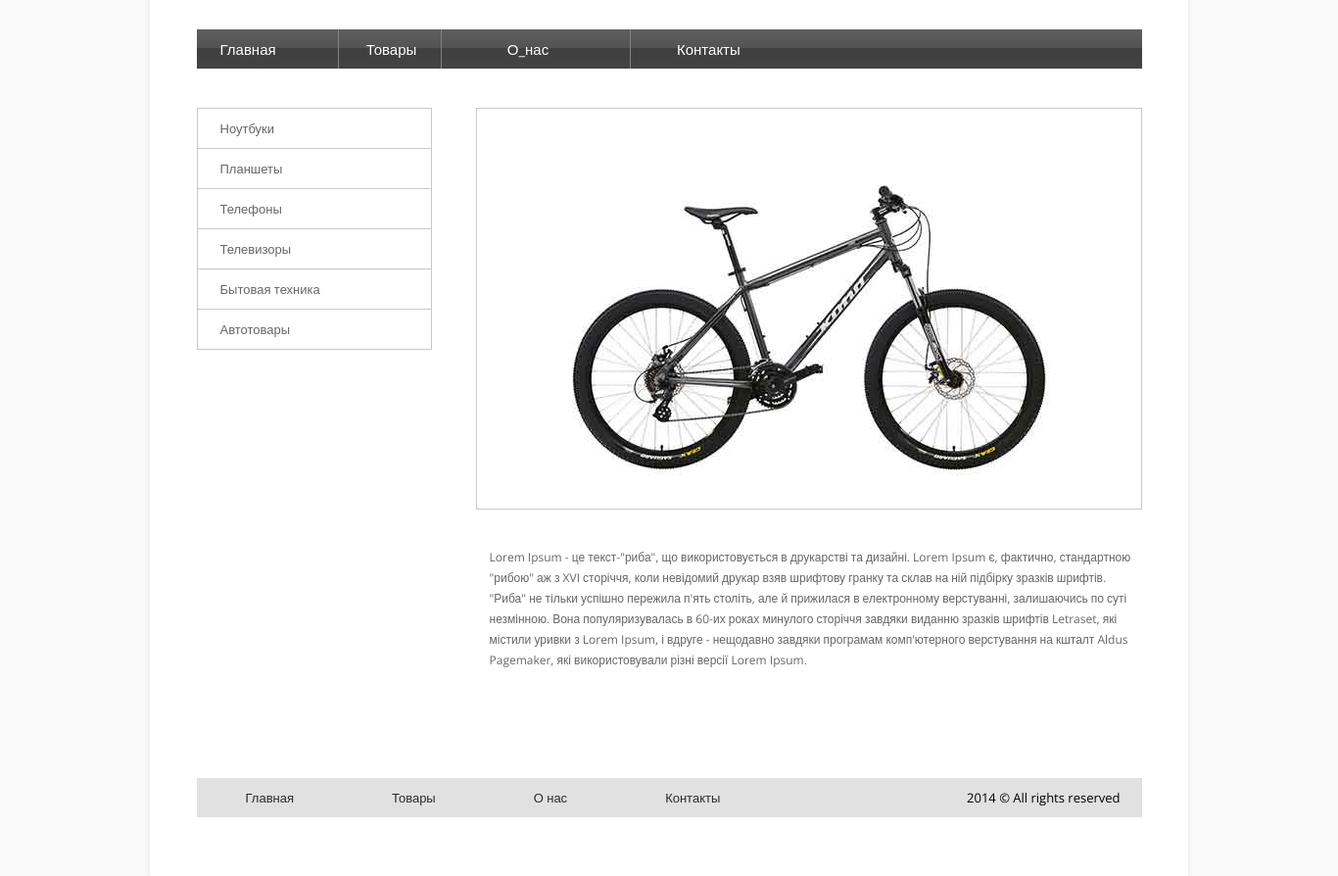
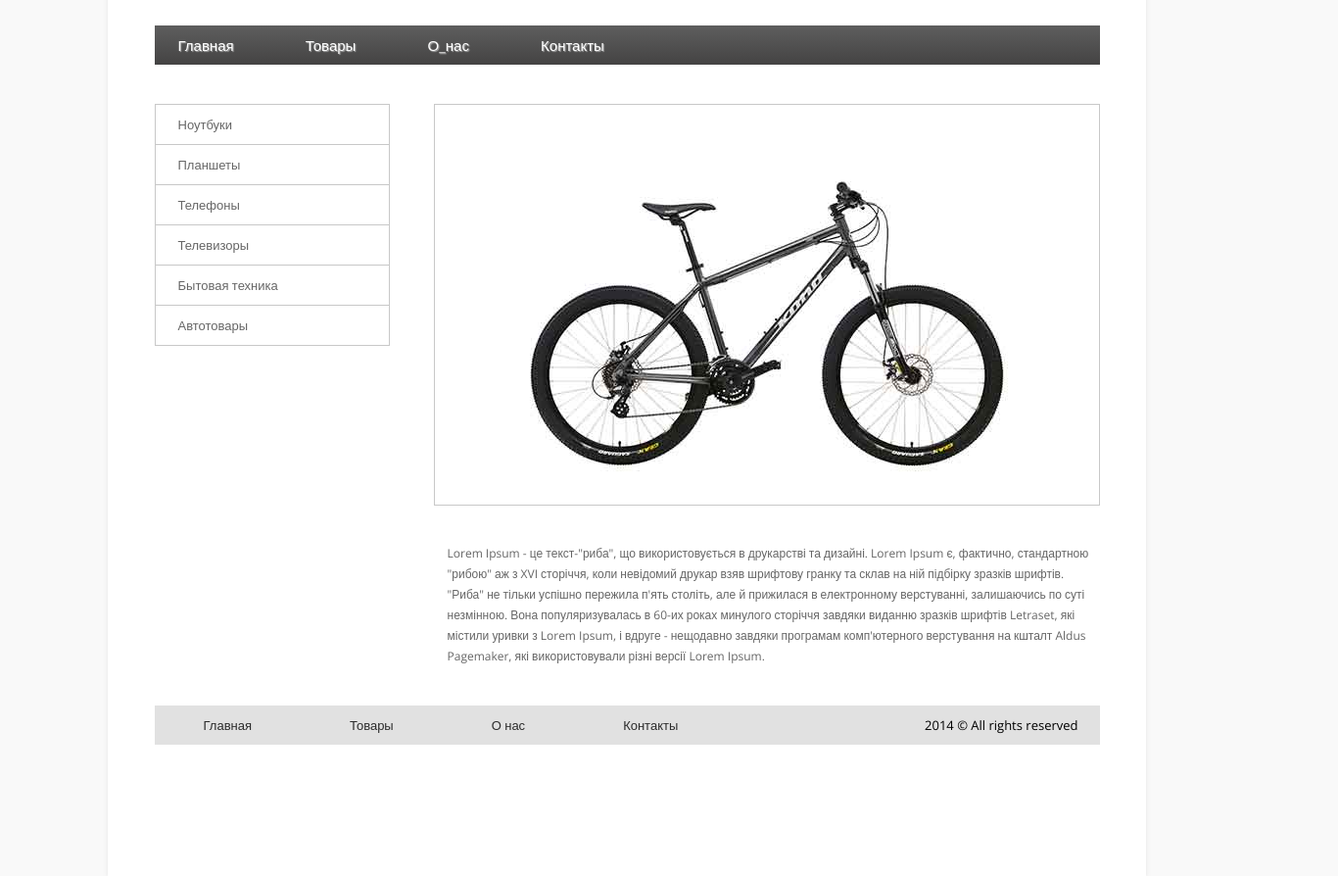
Before and after one commit to saocumulus/sao.github.io, a plain HTML site: page hw3/index.html in a window 1280 px wide. Shown: the part 56-950 px from the top of the page at 98% size, 1366 px wide, since content can reach past the window. Drawn offline with nearby package versions, Linux system fonts and the light colour scheme.

Commit message:
new version hw3

```diff
--- a/hw3/css/style.css
+++ b/hw3/css/style.css
@@ -4,26 +4,21 @@
 }
 
 body{
-	background: #282828;
+	background-color: #f9f9f9;
 	font-family: 'Open Sans', sans-serif;
 }
 
 .wrapper{
 	margin: 0 auto;
-	width: 1366px;
+	width: 1060px;
 	height: 950px;
-	background-color: #f9f9f9;
-}
-
-.main_page{
-	margin: 0 auto;
-	width: 1060px;
 	min-height: 100%;
 	background: #fff;
 	-webkit-box-shadow: 0px 0px 4px 0px rgba(219,219,219,0.76);
 	-moz-box-shadow: 0px 0px 4px 0px rgba(219,219,219,0.76);
 	box-shadow: 0px 0px 4px 0px rgba(219,219,219,0.76);
 }
+
 .main_content{
 	margin: 0 auto;
 	width: 965px;
@@ -33,23 +28,19 @@ body{
 
 .menu{
 	margin-top: 37px;
-	/* Permalink - use to edit and share this gradient: http://colorzilla.com/gradient-editor/#5e5e5e+0,535353+47,3f3f3f+49,444343+100 */
-	background: #5e5e5e; /* Old browsers */
-	background: -moz-linear-gradient(top,  #5e5e5e 0%, #535353 47%, #3f3f3f 49%, #444343 100%); /* FF3.6-15 */
-	background: -webkit-linear-gradient(top,  #5e5e5e 0%,#535353 47%,#3f3f3f 49%,#444343 100%); /* Chrome10-25,Safari5.1-6 */
-	background: linear-gradient(to bottom,  #5e5e5e 0%,#535353 47%,#3f3f3f 49%,#444343 100%); /* W3C, IE10+, FF16+, Chrome26+, Opera12+, Safari7+ */
-	filter: progid:DXImageTransform.Microsoft.gradient( startColorstr='#5e5e5e', endColorstr='#444343',GradientType=0 ); /* IE6-9 */
+	background-image: linear-gradient(#5e5e5e, #444343); /*improve gradient*/
+
 }
 
 .menu li{
 	display: inline-block;
 	list-style: none;
-	border-right: 1px solid #838383;
+
 }
 
 /*different widths of cells .menu*/
 
-.main{
+/*.main{
 	width: 144px;
 }
 
@@ -59,33 +50,34 @@ body{
 
 .about{
 	width: 149px;
-	padding-left: 39px;
-}
-
-.contacts{
-	padding-left: 19px;
-}
-
-.menu li:last-child{
-	border-right: none;
-}
+}*/
 
 .menu a{
-	color: #fff;
 	display: block;
 	line-height: 40px;
+	padding: 0 44px;   /* ссылка посередине*/
+	border-left: 1px solid transparent;   /*меню дергается при наведении - не помогает такой рецепт из инета*/
+	border-right: 1px solid transparent;
+	font-size: 15px;
 	text-decoration: none;
-	padding-left: 24px;
-	font-size: 15px;
+	color: #fff;
+	text-shadow: 1px 1px 1px rgba(255, 255, 255, 0.5); /* text shadow */
+}
+.menu a:first-child{
+	padding-left: 23px;
 }
 
 .menu a:hover{
+	border-left: 1px solid #838383;
+	border-right: 1px solid #838383;
+	padding: 0 24px;
 	background: #5e5e5e; /* Old browsers */
 	background: -moz-linear-gradient(top, #5e5e5e 0%, #535353 44%, #3f3f3f 55%, #2e2e2e 100%); /* FF3.6-15 */
 	background: -webkit-linear-gradient(top, #5e5e5e 0%,#535353 44%,#3f3f3f 55%,#2e2e2e 100%); /* Chrome10-25,Safari5.1-6 */
 	background: linear-gradient(to bottom, #5e5e5e 0%,#535353 44%,#3f3f3f 55%,#2e2e2e 100%); /* W3C, IE10+, FF16+, Chrome26+, Opera12+, Safari7+ */
 	filter: progid:DXImageTransform.Microsoft.gradient( startColorstr='#5e5e5e', endColorstr='#2e2e2e',GradientType=0 ); /* IE6-9 */
 }
+
 
 /*CONTENT*/
 
@@ -104,13 +96,14 @@ body{
 	width: 240px;
 	box-sizing: border-box;
 	border: 1px solid #c8c8c8;
+	background-color: #ffffff;
 }
 
 .left_side li{
-
 	list-style: none;
 	border-top: 1px solid #c8c8c8;
 	box-sizing: border-box;
+	background-color: #ffffff;
 }
 
 .left_side li:first-child{
@@ -127,9 +120,12 @@ body{
 }
 
 .left_side li:hover{
-	background: #f9f9f9;
+	background-color: #f9f9f9;
+}
+
+.left_side a:hover{
 	padding-left: 33px;
-	color: #333333;
+	color: #020202;
 }
 
 .product{
@@ -188,9 +184,10 @@ body{
 	font-size: 13px;
 }
 
-.footer_menu li:hover{
+.footer_menu a:hover{
 	color: #333333;
 	text-decoration: underline;
+	text-shadow: 1px 1px 1px rgba(0, 0, 0, 0.5);
 }
 
 .footer_menu .copyrights{
--- a/hw3/index.html
+++ b/hw3/index.html
@@ -8,21 +8,23 @@
 </head>
 <body>
 	<div class="wrapper">
-		<div class="main_page">
+
 			<div class="main_content">
 
 				<div class="header">
-					<h1>
-					<a href="#">
-					<img src="img/logo.jpg" alt="logotype fitness"> <!-- обернуть картинку в ссылку -->
-					</a>
-					</h1>
+
+					<div class="link-block">
+						<a href="#">
+						<img src="img/logo.jpg" alt="logotype fitness" border="0"> <!-- обернуть картинку в ссылку -->
+						</a>
+					</div>
+
 
 					<ul class="menu">
-						<li class="main"><a href="#">Главная</a></li>
-						<li class="products"><a href="#">Товары</a></li>
-						<li class="about"><a href="#">О_нас</a></li>
-						<li class="contacts"><a href="#">Контакты</a></li>
+						<li><a href="#">Главная</a></li>
+						<li><a href="#">Товары</a></li>
+						<li><a href="#">О_нас</a></li>
+						<li><a href="#">Контакты</a></li>
 					</ul>
 				</div>
 
@@ -50,7 +52,7 @@
 				</div>
 
 			</div>
-		</div>
+
 
 			<div class="footer clearfix">
 				<ul class="footer_menu">
```
